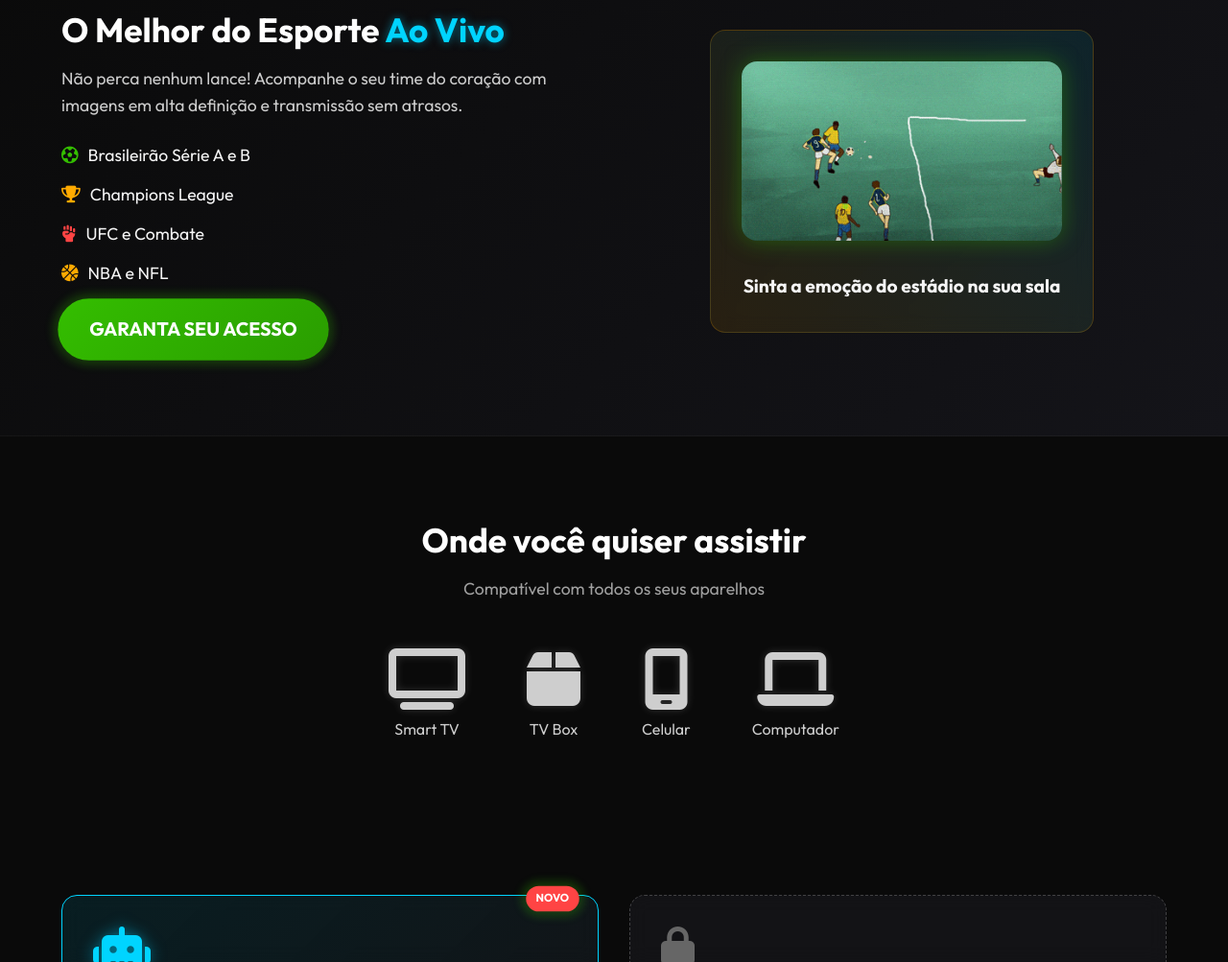
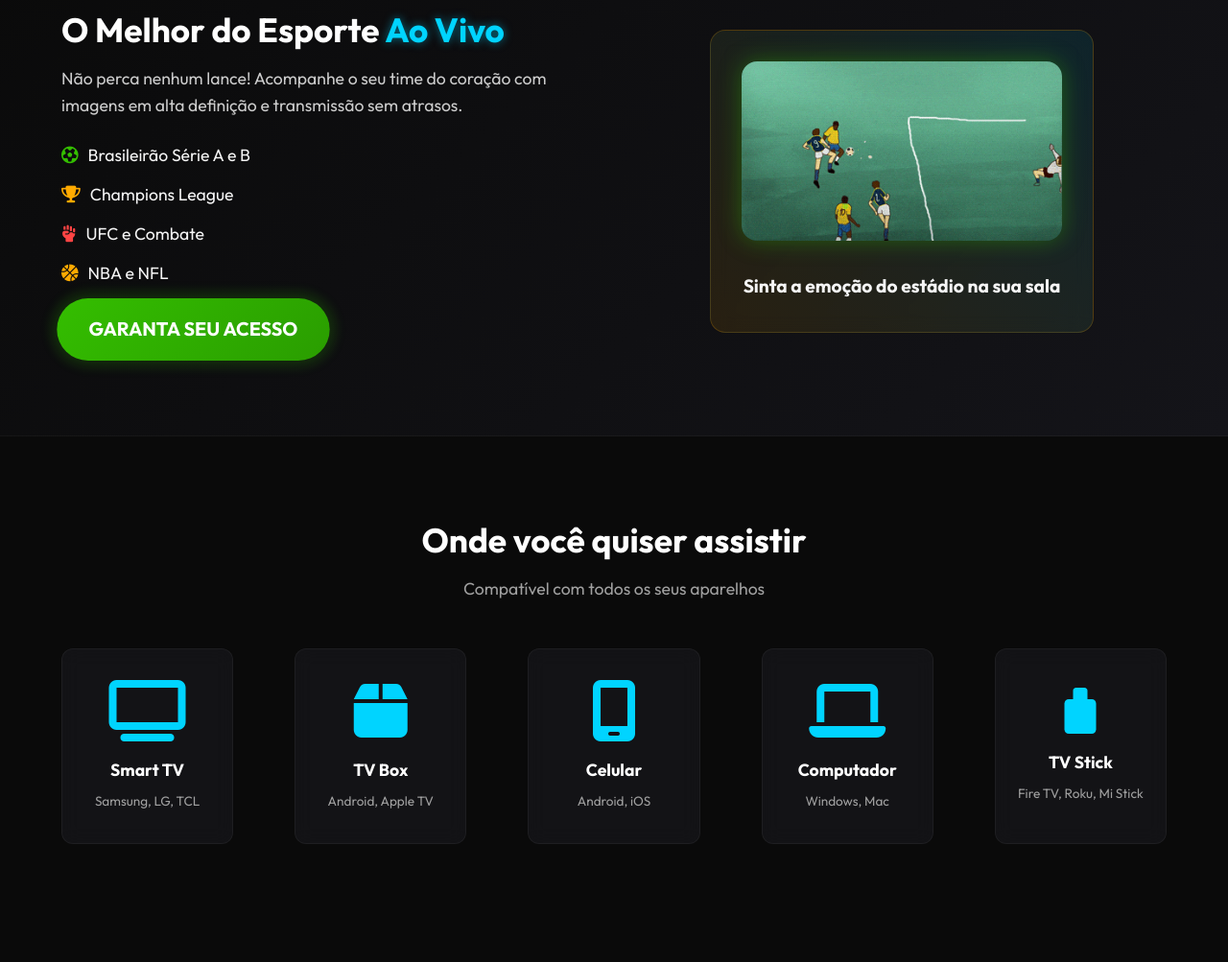
Before and after one commit to Leonardo-F-Santana/Site_IPTV, a plain HTML site: page index.html in a window 1280 px wide. Shown: the part 1797-2800 px from the top of the page at 96% size. Drawn offline with Linux system fonts and the light colour scheme.

Commit message:
tv stick add

```diff
--- a/index.html
+++ b/index.html
@@ -175,18 +175,30 @@
                 <div class="device">
                     <i class="fa-solid fa-tv"></i>
                     <span>Smart TV</span>
+                    <p>Samsung, LG, TCL</p>
                 </div>
                 <div class="device">
                     <i class="fa-solid fa-box"></i>
                     <span>TV Box</span>
+                    <p>Android, Apple TV</p>
                 </div>
                 <div class="device">
                     <i class="fa-solid fa-mobile-screen"></i>
                     <span>Celular</span>
+                    <p>Android, iOS</p>
                 </div>
                 <div class="device">
                     <i class="fa-solid fa-laptop"></i>
                     <span>Computador</span>
+                    <p>Windows, Mac</p>
+                </div>
+                <div class="device">
+                    <svg class="device-svg" xmlns="http://www.w3.org/2000/svg" viewBox="0 0 512 512">
+                        <path d="M176 128V32C176 14.3 190.3 0 208 0H304C321.7 0 336 14.3 336 32V128H176zM224 32H240V80H224V32zM272 32H288V80H272V32z"/>
+                        <path d="M128 128H384C410.5 128 432 149.5 432 176V464C432 490.5 410.5 512 384 512H128C101.5 512 80 490.5 80 464V176C80 149.5 101.5 128 128 128z"/>
+                    </svg>
+                    <span>TV Stick</span>
+                    <p>Fire TV, Roku, Mi Stick</p>
                 </div>
             </div>
         </div>
--- a/style.css
+++ b/style.css
@@ -494,36 +494,66 @@ a {
    DEVICES
 ============================== */
 .device-icons {
-    display: flex;
-    flex-wrap: wrap;
-    justify-content: center;
+    display: grid;
+    grid-template-columns: repeat(auto-fit, minmax(160px, 1fr));
     gap: 2rem;
-    margin-top: 2rem;
+    margin-top: 3rem;
 }
 
 .device {
     display: flex;
     flex-direction: column;
     align-items: center;
+    justify-content: center;
     color: #fff;
-    opacity: 0.8;
-    transition: opacity 0.3s, transform 0.3s;
+    transition: all 0.3s ease;
+    background: rgba(25, 25, 30, 0.6);
+    border: 1px solid rgba(255, 255, 255, 0.05);
+    backdrop-filter: blur(10px);
+    border-radius: 12px;
+    padding: 2rem 1rem;
+    text-align: center;
 }
 
 .device:hover {
-    opacity: 1;
     transform: translateY(-5px);
-    color: var(--neon-blue);
+    background: rgba(25, 25, 30, 0.9);
+    border-color: var(--neon-blue);
+    box-shadow: 0 10px 20px rgba(0, 212, 255, 0.15);
 }
 
 .device i {
     font-size: 3rem;
-    margin-bottom: 0.5rem;
-    text-shadow: 0 0 10px rgba(255,255,255,0.2);
+    margin-bottom: 1rem;
+    color: var(--neon-blue);
+    transition: all 0.3s ease;
 }
 
 .device:hover i {
     text-shadow: 0 0 15px var(--neon-blue-glow);
+}
+
+.device-svg {
+    width: 3rem;
+    height: 3rem;
+    margin-bottom: 1rem;
+    fill: var(--neon-blue);
+    transition: all 0.3s ease;
+}
+
+.device:hover .device-svg {
+    filter: drop-shadow(0 0 15px var(--neon-blue-glow));
+}
+
+.device span {
+    font-weight: 700;
+    font-size: 1.1rem;
+    margin-bottom: 0.5rem;
+}
+
+.device p {
+    font-size: 0.85rem;
+    color: var(--text-muted);
 }
 
 /* ==============================
```
